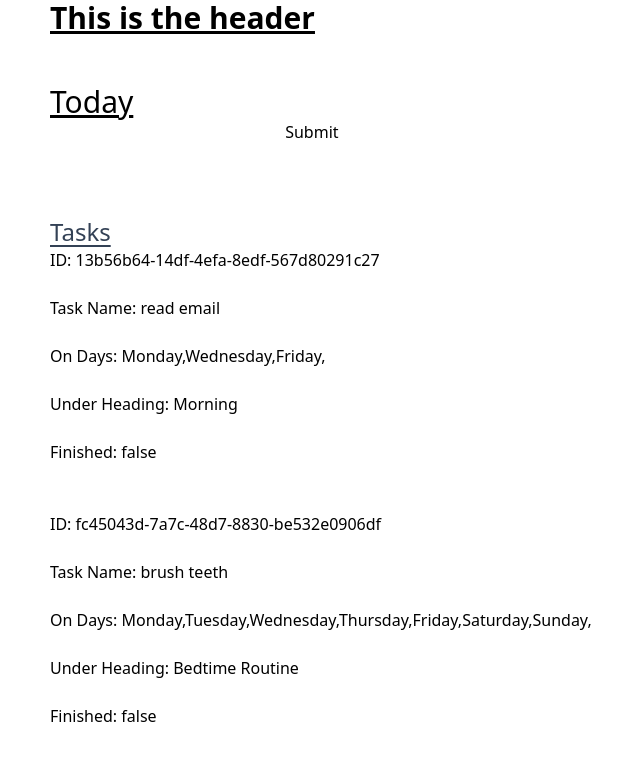
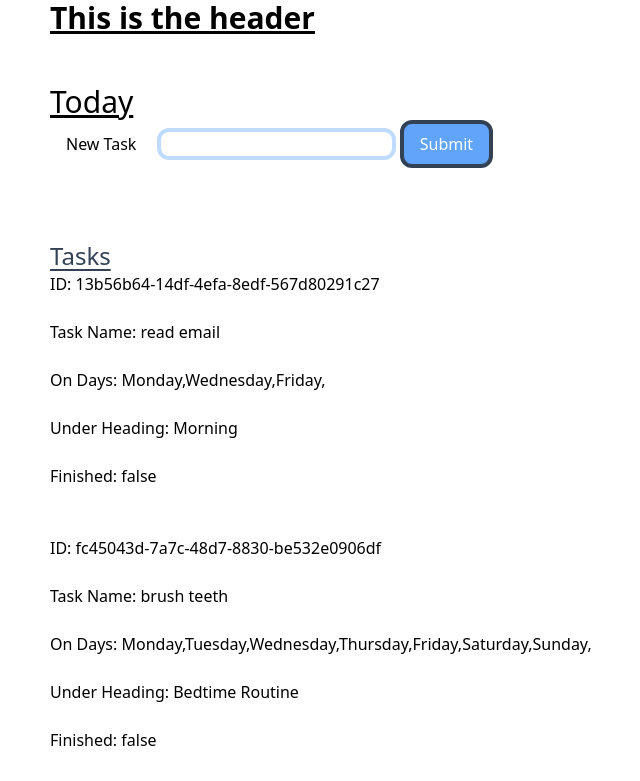
Before and after one commit to diversable/forms, a SvelteKit app: page / in a window 1280 px wide. Shown: the top 781 px of the page, without its empty margins (46-686 px from the left). Built offline with nearby package versions, Linux system fonts and the light colour scheme.

Commit message:
task input form update

```diff
--- a/src/routes/+page.svelte
+++ b/src/routes/+page.svelte
@@ -17,10 +17,17 @@
 
 <section class="mx-auto">
 	<h1 class="text-3xl underline">Today</h1>
-	<form method="POST">
-		<input type="text" name="taskName" />
-		<button type="submit">Submit</button>
-	</form>
+	<div class="flex-col">
+		<form method="POST">
+			<label for="taskName" class="p-4 mx-auto">New Task</label>
+			<input type="text" name="taskName" class="input" />
+
+			<button
+				type="submit"
+				class="bg-blue-400 text-white px-4 py-2 border-4 border-slate-700 rounded-xl">Submit</button
+			>
+		</form>
+	</div>
 
 	<br /><br /><br />
 	<!-- SHOW TASKS -->
@@ -65,4 +72,7 @@
 	.sub-heading {
 		@apply text-2xl underline underline-offset-4 text-slate-700;
 	}
+	.input {
+		@apply border-4 rounded-xl border-spacing-4 border-blue-200;
+	}
 </style>
```
